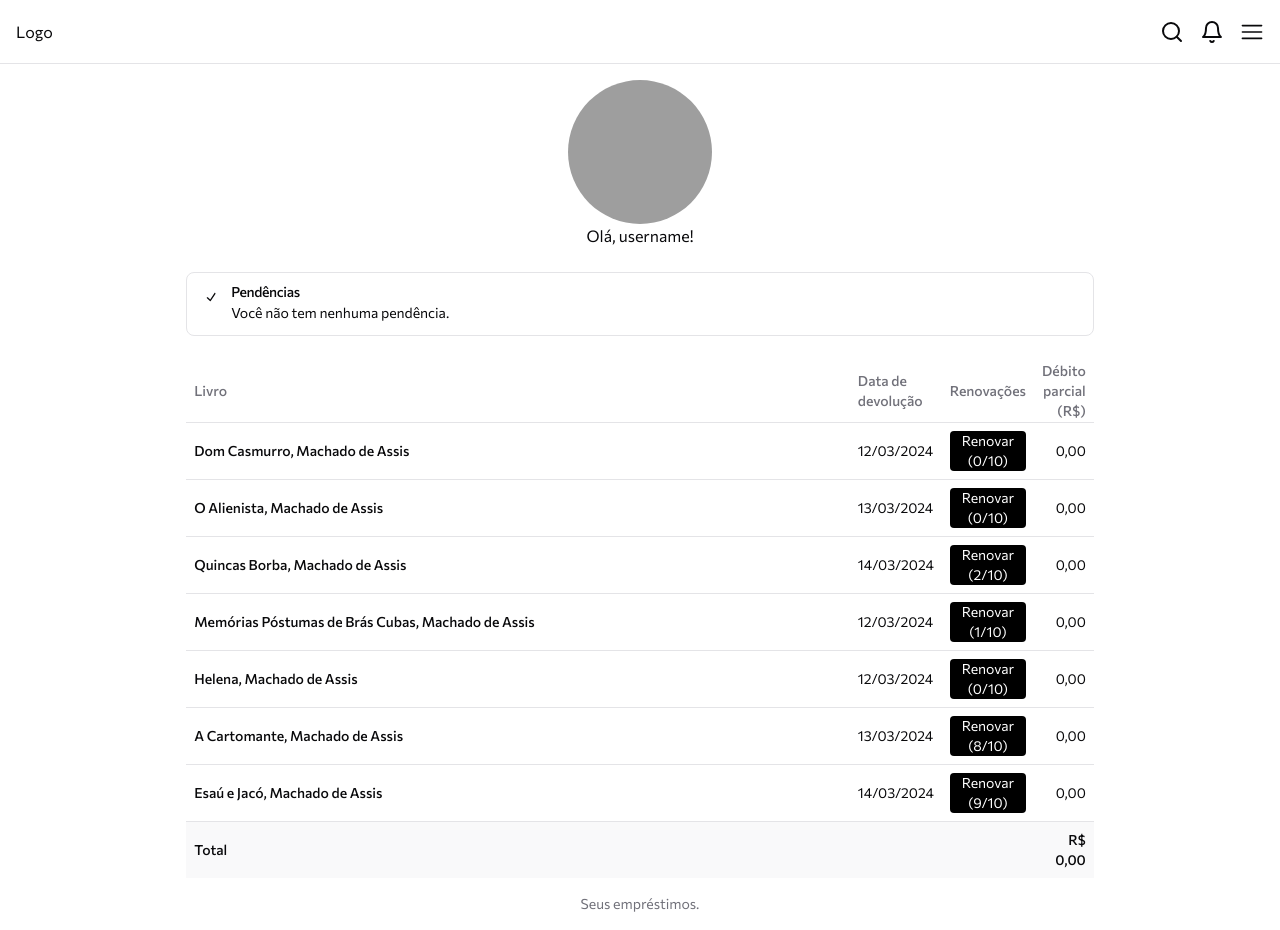
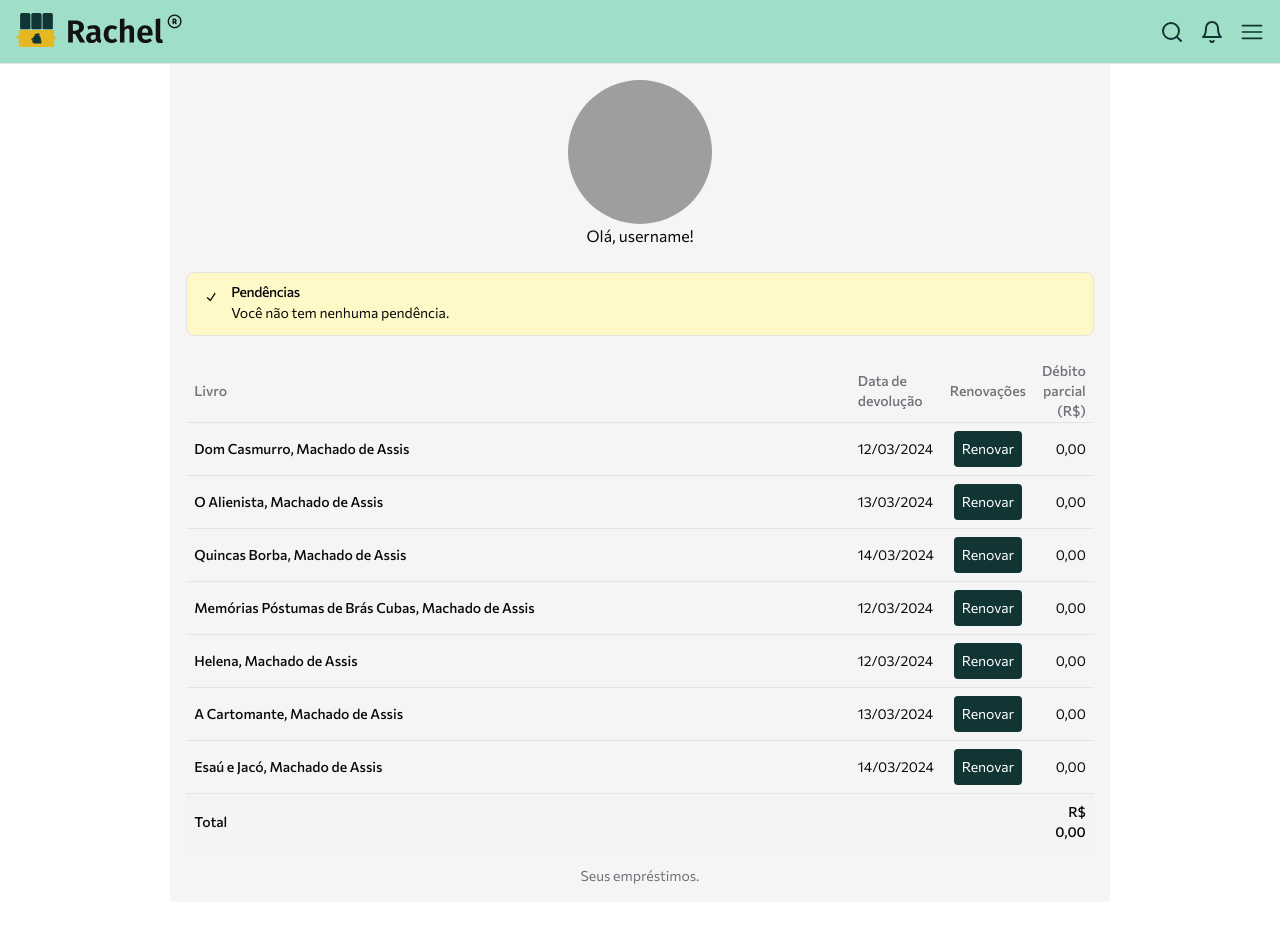
Before and after one commit to isaaclvf/rachel, a Next.js app: page /home in a window 1280 px wide. After the commit the page ends 902 px from the top, so only its background shows below. Built offline with nearby package versions, Linux system fonts and the light colour scheme; grey boxes are pictures that could not be loaded.

Commit message:
alterando estilos

```diff
--- a/src/app/home/page.jsx
+++ b/src/app/home/page.jsx
@@ -10,7 +10,7 @@ export default function HomePage() {
   return (
     <>
       <HeaderBar />
-      <main className="mx-auto my-0 flex min-h-screen max-w-[90ch] flex-col items-center justify-center gap-6 p-4">
+      <main className="mx-auto my-0 flex min-h-screen max-w-[90ch] flex-col items-center justify-center gap-6 p-4 bg-[#F5F5F5]">
         <div className="flex flex-col justify-center text-center align-middle">
           <Avatar className="h-36 w-36">
             <AvatarImage src={catSrc} alt="cat" />
@@ -18,7 +18,7 @@ export default function HomePage() {
           </Avatar>
           <h1>Olá, username!</h1>
         </div>
-        <Alert>
+        <Alert className="bg-[#FFF9C7]">
           <CheckIcon className="h-4 w-4" />
           <AlertTitle>Pendências</AlertTitle>
           <AlertDescription>Você não tem nenhuma pendência.</AlertDescription>
--- a/src/app/login/page.jsx
+++ b/src/app/login/page.jsx
@@ -8,28 +8,33 @@ import {
 } from "@/components/ui/card";
 import { Input } from "@/components/ui/input";
 import { Label } from "@/components/ui/label";
+import Link from "next/link";
 
 export default function Login() {
   return (
-    <main className="flex min-h-screen flex-col items-center justify-between p-24">
-      <Card>
+    <main className="flex min-h-screen flex-col items-center justify-between p-24 bg-">
+      <img className="pb-9" src="logoNormal.svg" alt="logo" />
+      <Card className="bg-[#A0DFC7]">
         <CardHeader>
           <CardTitle>Bem-vindo!</CardTitle>
-          <CardDescription>
+          <CardDescription className="text-black">
             Insira suas credenciais para acessar a plataforma.
           </CardDescription>
         </CardHeader>
         <form>
           <CardContent className="grid w-full max-w-sm items-center gap-1.5">
             <Label htmlFor="login">Matrícula</Label>
-            <Input id="login" type="text" autoComplete="off" />
+            <Input id="login" type="text" autoComplete="off" className="bg-white"/>
           </CardContent>
           <CardContent className="grid w-full max-w-sm items-center gap-1.5">
             <Label htmlFor="password">Senha</Label>
-            <Input id="password" type="password" autoComplete="off"/>
+            <Input id="password" type="password" autoComplete="off" className="bg-white"/>
           </CardContent>
           <CardContent className="flex w-full justify-end">
-            <Button type="submit" >Entrar</Button>
+            <Button type="submit" className="bg-[#113535] hover:bg-[#174646f1]">Entrar</Button>
+          </CardContent>
+          <CardContent className="text-center" >
+          <Link href={""}>Esqueci minha senha</Link>
           </CardContent>
         </form>
       </Card>
--- a/src/app/reservations/page.jsx
+++ b/src/app/reservations/page.jsx
@@ -21,10 +21,10 @@ export default function ReservationsPage() {
     <>
       <HeaderBar />
       <main className="flex min-h-screen flex-col items-center gap-4 py-24">
-        <Card>
+        <Card className="bg-[#F5F5F5]">
           <CardHeader className="border-b-[1px] py-4">
             <CardTitle>Reservas</CardTitle>
-            <CardDescription>
+            <CardDescription className="text-black">
               Livros que você reservou na biblioteca
             </CardDescription>
           </CardHeader>
--- a/src/app/search/data-table.jsx
+++ b/src/app/search/data-table.jsx
@@ -52,19 +52,19 @@ export function DataTable({ columns, data }) {
   });
 
   return (
-    <div className="mx-auto my-0 max-w-[80ch]">
-      <div className="flex items-center py-4">
+    <div className="mx-auto my-0 max-w-[80ch] ">
+      <div className="flex items-center py-4 ">
         <Input
           placeholder="Filtre por título..."
           value={table.getColumn("title")?.getFilterValue() ?? ""}
           onChange={(event) =>
             table.getColumn("title")?.setFilterValue(event.target.value)
           }
-          className="max-w-sm"
+          className="max-w-sm bg-[#F5F5F5]"
         />
         <DropdownMenu>
           <DropdownMenuTrigger asChild>
-            <Button variant="outline" className="ml-auto">
+            <Button variant="outline" className="ml-auto bg-[#F5F5F5]">
               Colunas
             </Button>
           </DropdownMenuTrigger>
@@ -78,7 +78,7 @@ export function DataTable({ columns, data }) {
                 return (
                   <DropdownMenuCheckboxItem
                     key={column.id}
-                    className="capitalize"
+                    className="capitalize "
                     checked={column.getIsVisible()}
                     onCheckedChange={(value) =>
                       column.toggleVisibility(!!value)
@@ -91,7 +91,7 @@ export function DataTable({ columns, data }) {
           </DropdownMenuContent>
         </DropdownMenu>
       </div>
-      <div className="rounded-md border ">
+      <div className="rounded-md border bg-[#F5F5F5] ">
         <Table>
           <TableHeader>
             {table.getHeaderGroups().map((headerGroup) => (
@@ -141,10 +141,11 @@ export function DataTable({ columns, data }) {
           </TableBody>
         </Table>
       </div>
-      <div className="flex items-center justify-end space-x-2 py-4">
+      <div className="flex items-center justify-end space-x-2 py-4 ">
         <Button
           variant="outline"
           size="sm"
+          className="bg-[#F5F5F5]"
           onClick={() => table.previousPage()}
           disabled={!table.getCanPreviousPage()}
         >
@@ -153,6 +154,7 @@ export function DataTable({ columns, data }) {
         <Button
           variant="outline"
           size="sm"
+          className="bg-[#F5F5F5]"
           onClick={() => table.nextPage()}
           disabled={!table.getCanNextPage()}
         >
--- a/src/app/wishlist/page.jsx
+++ b/src/app/wishlist/page.jsx
@@ -12,10 +12,10 @@ export default function WishlistPage() {
     <>
       <HeaderBar />
       <main className="flex min-h-screen flex-col items-center gap-4 py-24">
-        <Card>
+        <Card className="bg-[#F5F5F5]">
           <CardHeader className="border-b-[1px] py-4">
             <CardTitle>Lista de desejos</CardTitle>
-            <CardDescription>
+            <CardDescription className="text-black">
               Livros que você salvou para ler mais tarde
             </CardDescription>
           </CardHeader>
--- a/src/components/header-bar.jsx
+++ b/src/components/header-bar.jsx
@@ -19,15 +19,17 @@ import {
 
 export default function HeaderBar() {
   return (
-    <header className="flex h-16 items-center justify-between border-b-[1px] px-4">
-      <Link href="/home">Logo</Link>
+    <header className="flex h-16 items-center justify-between border-b-[1px] px-4 bg-[#A0DFC7]">
+      <Link href="/home">
+        <img src="/logoNormal.svg" alt="" />
+      </Link>
       <div className="flex flex-row gap-4">
         <Link href="/search">
-          <SearchIcon></SearchIcon>
+          <SearchIcon className="text-[#113535]"></SearchIcon>
         </Link>
         <DropdownMenu>
           <DropdownMenuTrigger asChild>
-            <BellIcon className="hover:cursor-pointer"></BellIcon>
+            <BellIcon className="hover:cursor-pointer text-[#113535]"></BellIcon>
           </DropdownMenuTrigger>
           <DropdownMenuContent align="end">
             <div className="p-4">
@@ -37,7 +39,7 @@ export default function HeaderBar() {
         </DropdownMenu>
         <Sheet>
           <SheetTrigger>
-            <HamburgerMenuIcon className="h-6 w-6"></HamburgerMenuIcon>
+            <HamburgerMenuIcon className="h-6 w-6 text-[#113535]"></HamburgerMenuIcon>
           </SheetTrigger>
           <SheetContent className="flex flex-col justify-between bg-[#113535] text-white border-0 ">
             <div className="flex flex-col gap-4">
--- a/src/components/loans-table.jsx
+++ b/src/components/loans-table.jsx
@@ -40,10 +40,10 @@ export default function LoansTable() {
             <TableCell>{loan.dueDate}</TableCell>
             <TableCell className="text-center">
               <Dialog>
-                <DialogTrigger className="rounded-sm bg-black text-white">
-                  Renovar ({loan.renewals}/10)
+                <DialogTrigger className="p-2 rounded-sm bg-[#113535] text-white">
+                  Renovar
                 </DialogTrigger>
-                <DialogContent>
+                <DialogContent className="bg-[#FFF9C7]">
                   <DialogHeader>
                     <DialogTitle>Renovar empréstimo</DialogTitle>
                     <DialogDescription>
@@ -53,7 +53,7 @@ export default function LoansTable() {
 
                   <p>Renovar empréstimo do livro {loan.title}?</p>
                   <DialogFooter>
-                    <Button type="submit">Confirmar</Button>
+                    <Button className="bg-[#113535]" type="submit">Confirmar</Button>
                   </DialogFooter>
                 </DialogContent>
               </Dialog>
--- a/src/components/ui/sheet.jsx
+++ b/src/components/ui/sheet.jsx
@@ -51,7 +51,7 @@ const SheetContent = React.forwardRef(({ side = "right", className, children, ..
       {children}
       <SheetPrimitive.Close
         className="absolute right-4 top-4 rounded-sm opacity-70 ring-offset-background transition-opacity hover:opacity-100 focus:outline-none focus:ring-2 focus:ring-ring focus:ring-offset-2 disabled:pointer-events-none data-[state=open]:bg-secondary">
-        <Cross2Icon className="h-4 w-4" />
+        <Cross2Icon className="h-4 w-4 text-[#A0DFC7]" />
         <span className="sr-only">Close</span>
       </SheetPrimitive.Close>
     </SheetPrimitive.Content>
```
